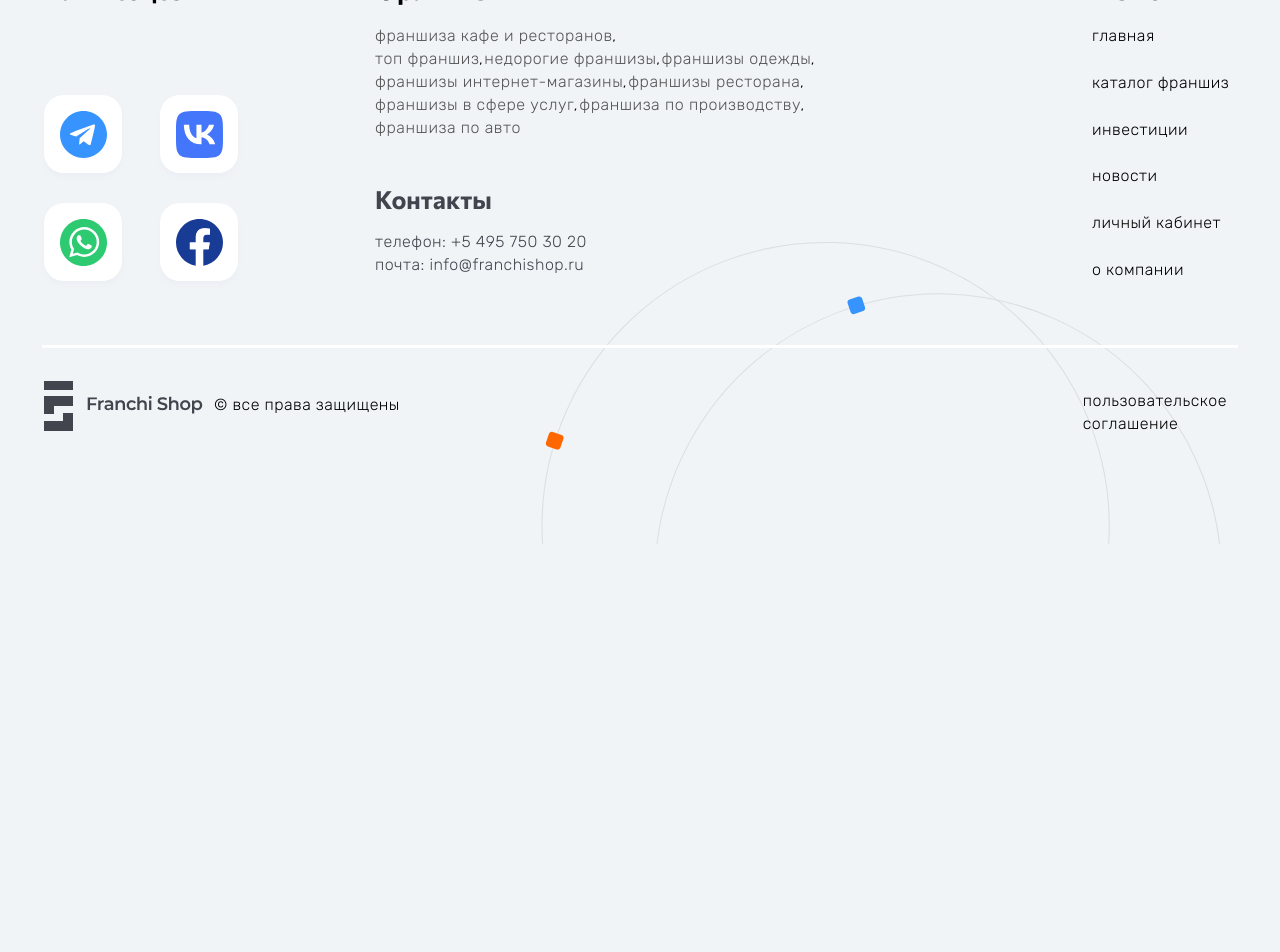
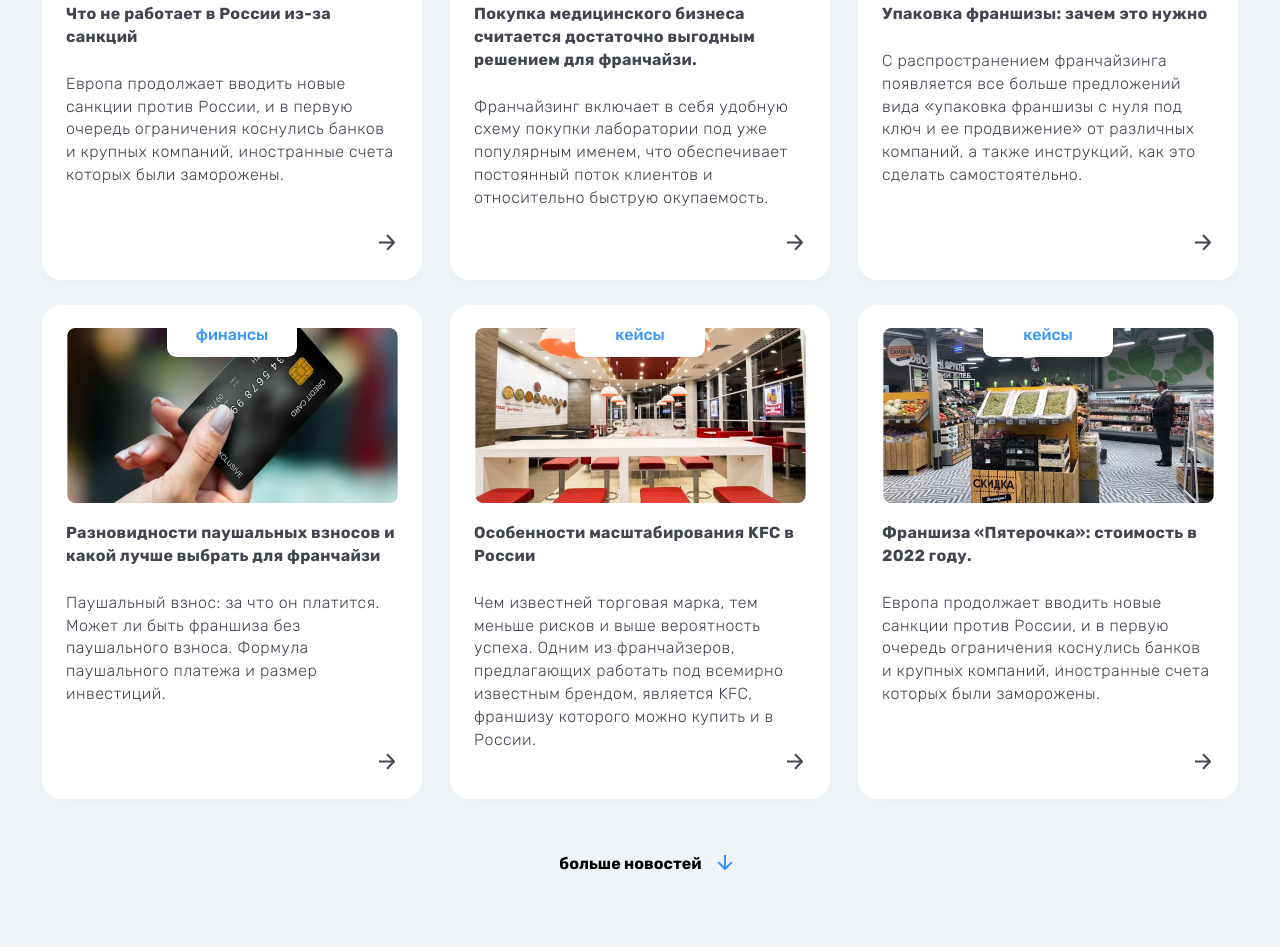
Before and after one commit to llao87/franchishop_html, a website: page src/pug/news.pug in a window 1280 px wide. Shown: the part 462-1414 px from the top of the page. Before the commit the page ends 1006 px from the top, so only its background shows below. Drawn offline with nearby package versions, Linux system fonts and the light colour scheme; files that its build step writes are made by us from their sources.

Commit message:
complete news list page

```diff
--- a/src/pug-parts/news-page/index.pug
+++ b/src/pug-parts/news-page/index.pug
@@ -1,3 +1,2 @@
-
 include news-list.pug
 include ../main-page/subscribe.pug
--- a/src/pug-parts/news-page/news-list.pug
+++ b/src/pug-parts/news-page/news-list.pug
@@ -0,0 +1,55 @@
+.news-section
+    .container
+        .section-title Новости
+
+        .news-list
+            a.news-item(href="#")
+                .news-item-inner
+                    .photo
+                        img.photo-img(src="/img/what-not-working.jpg" alt="")
+                        .category Советы
+                    .news-item-name Что не работает в России из-за санкций
+                    .preview-text Европа продолжает вводить новые санкции против России, и в первую очередь ограничения коснулись банков и крупных компаний, иностранные счета которых были заморожены.
+                .more
+            a.news-item(href="#")
+                .news-item-inner
+                    .photo
+                        img.photo-img(src="/img/buying-med-business.jpg" alt="")
+                        .category Кейсы
+                    .news-item-name Покупка медицинского бизнеса считается достаточно выгодным решением для франчайзи.
+                    .preview-text Франчайзинг включает в себя удобную схему покупки лаборатории под уже популярным именем, что обеспечивает постоянный поток клиентов и относительно быструю окупаемость.
+                .more
+            a.news-item(href="#")
+                .news-item-inner
+                    .photo
+                        img.photo-img(src="/img/franchise-pack.jpg" alt="")
+                        .category Вопросы
+                    .news-item-name Упаковка франшизы: зачем это нужно
+                    .preview-text С распространением франчайзинга появляется все больше предложений вида «упаковка франшизы с нуля под ключ и ее продвижение» от различных компаний, а также инструкций, как это сделать самостоятельно.
+                .more
+            a.news-item(href="#")
+                .news-item-inner
+                    .photo
+                        img.photo-img(src="/img/franchise-paying.jpg" alt="")
+                        .category Финансы
+                    .news-item-name Разновидности паушальных взносов и какой лучше выбрать для франчайзи
+                    .preview-text Паушальный взнос: за что он платится. Может ли быть франшиза без паушального взноса. Формула паушального платежа и размер инвестиций.
+                .more
+            a.news-item(href="#")
+                .news-item-inner
+                    .photo
+                        img.photo-img(src="/img/kfc-grow.jpg" alt="")
+                        .category Кейсы
+                    .news-item-name Особенности масштабирования KFC в России
+                    .preview-text Чем известней торговая марка, тем меньше рисков и выше вероятность успеха. Одним из франчайзеров, предлагающих работать под всемирно известным брендом, является KFC, франшизу которого можно купить и в России.
+                .more
+            a.news-item(href="#")
+                .news-item-inner
+                    .photo
+                        img.photo-img(src="/img/franchise-pyaterochka.jpg" alt="")
+                        .category Кейсы
+                    .news-item-name Франшиза «Пятерочка»: стоимость в 2022 году.
+                    .preview-text Европа продолжает вводить новые санкции против России, и в первую очередь ограничения коснулись банков и крупных компаний, иностранные счета которых были заморожены.
+                .more
+        .load-more
+            .more.js-load-news Больше новостей
--- /dev/null
+++ b/src/scss/_newslist.scss
@@ -0,0 +1,137 @@
+.news-section {
+    padding: 4.95em 0 4.3em;
+    .container {
+        .section-title {
+            font-size: 6em;
+        }
+        .news-list {
+            padding: 5.7em 0 0 0;
+            display: flex;
+            align-items: stretch;
+            justify-content: space-between;
+            flex-wrap: wrap;
+            .news-item {
+                display: flex;
+                flex-direction: column;
+                align-items: center;
+                justify-content: flex-start;
+                width: 100%;
+                max-width: 38em;
+                overflow: hidden;
+                padding: 2.2em 2.4em;
+                background: #fff;
+                border-radius: 2em;
+                height: 49.4em;
+                margin: 0 0 2.5em 0;
+                text-decoration: none;
+                color: $text;
+                filter: drop-shadow(0px 4px 4px rgba(221, 229, 237, 0.25));
+                .news-item-inner {
+                    .photo {
+                        height: 17.8em;
+                        border-radius: 1em;
+                        overflow: hidden;
+                        margin: 0 0 1.7em 0;
+                        display: flex;
+                        align-items: center;
+                        justify-content: center;
+                        .photo-img {
+                            max-width: 100%;
+                            max-height: 100%;
+                            width: auto;
+                            height: auto;
+                        }
+                        .category {
+                            display: flex;
+                            align-items: center;
+                            justify-content: center;
+                            position: absolute;
+                            top: 0;
+                            background: #fff;
+                            font-size: 1.6em;
+                            width: 8.1em;
+                            font-weight: 500;
+                            padding: 0 0 0.9em 0;
+                            text-transform: lowercase;
+                            letter-spacing: 0;
+                            line-height: 1;
+                            border-radius: 0 0 0.6em 0.6em;
+                            color: $accent;
+                        }
+                    }
+                    .news-item-name {
+                        font-size: 1.6em;
+                        font-weight: bold;
+                        letter-spacing: 0.017em;
+                        line-height: 1.43;
+                        margin: 0 0 1.5em 0;
+                        transition: all 0.3s linear;
+                    }
+                    .preview-text {
+                        line-height: 1.43;
+                        font-size: 1.6em;
+                        font-weight: 300;
+                        letter-spacing: 0.029em;
+                    }
+                }
+                .more {
+                    position: absolute;
+                    bottom: 2.9em;
+                    right: 2.7em;
+                    background-image: url(../img/icon-arrow-blk.svg);
+                    display: block;
+                    width: 1.65em;
+                    height: 1.65em;
+                    background-position: center;
+                    background-size: 100%;
+                    background-repeat: no-repeat;
+                    z-index: 5;
+                    cursor: pointer;
+                    transition: all 0.3s linear;
+                }
+                &:hover {
+                    .news-item-inner {
+                        .news-item-name {
+                            color: $accent;
+                        }
+                    }
+                    .more {
+                        background-image: url(../img/icon-arrow.svg);
+                    }
+                }
+            }
+        }
+        .load-more {
+            display: flex;
+            align-items: center;
+            justify-content: center;
+            padding: 3.1em 0;
+            .more {
+                display: inline-block;
+                font-size: 1.6em;
+                font-weight: bold;
+                text-transform: lowercase;
+                padding: 0 2em 0 0.8em;
+                z-index: 1;
+                cursor: pointer;
+                transition: all .3s linear;
+                &::after {
+                    display: block;
+                    position: absolute;
+                    content: "";
+                    width: 1em;
+                    height: 1em;
+                    background-image: url(../img/icon-arrow-load-more.svg);
+                    background-position: center right;
+                    background-size: 100%;
+                    background-repeat: no-repeat;
+                    top: 0;
+                    right: 0;
+                }
+                &:hover {
+                    color: $accent;
+                }
+            }
+        }
+    }
+}
--- a/src/scss/style.scss
+++ b/src/scss/style.scss
@@ -4,4 +4,5 @@
 @import "common";
 @import "header";
 @import "mainpage";
+@import "newslist";
 @import "footer";
```
Also changed, not shown: src/css/style.min.css, src/img/icon-arrow-load-more.svg (added), src/news.html.
